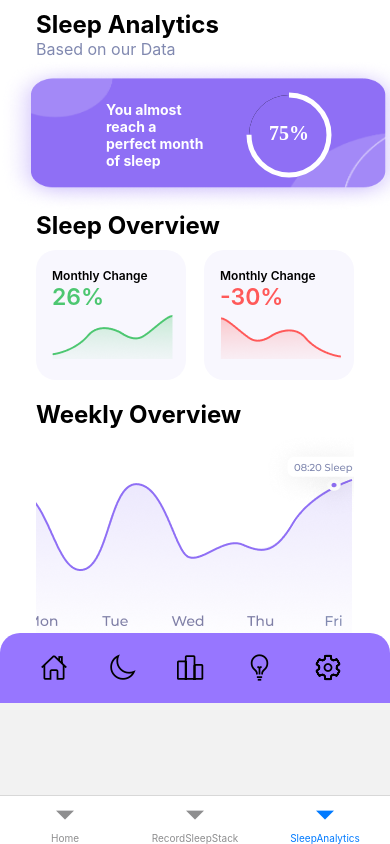
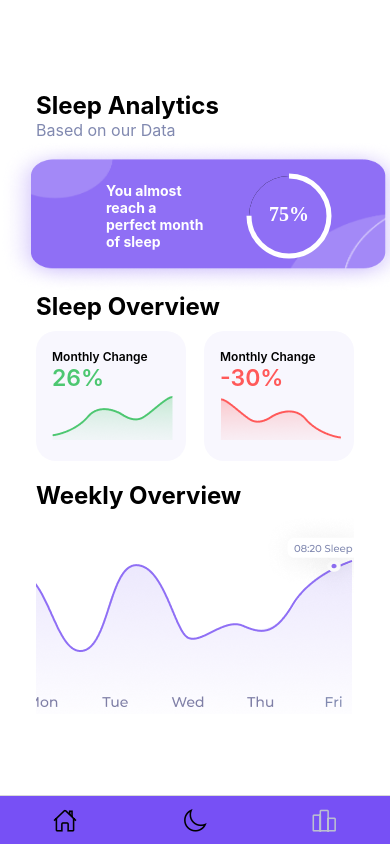
Before and after one commit to duytien2909/QLDAPM_SleepBetter, a React Native app: screen /SleepAnalytics in a window 390 px wide. Built offline with nearby package versions, Linux system fonts and the light colour scheme; what native-base would draw is missing.

Commit message:
Update nav UI

```diff
--- a/App.tsx
+++ b/App.tsx
@@ -13,6 +13,7 @@ import SleepAnalyticsScreen from "./src/screens/SleepAnalyticsScreen";
 import SleepRecordStacks, {
   RecordSleepStackParamList,
 } from "./src/routes/StackNavigators/SleepRecordStacks/SleepRecordStacks";
+import Ionicons from "@expo/vector-icons/Ionicons";
 
 const theme = extendTheme({
   colors: {
@@ -56,18 +57,54 @@ export default function App() {
       <NativeBaseProvider theme={theme}>
         <NavigationContainer>
           <Tab.Navigator
-            screenOptions={{ headerShown: false }}
+            screenOptions={{
+              headerShown: false,
+              tabBarShowLabel: false,
+              tabBarStyle: {
+                backgroundColor: "#7750F5",
+              },
+            }}
             initialRouteName="Home"
           >
-            <Tab.Screen name="Home" component={HomeScreen} />
+            <Tab.Screen
+              name="Home"
+              component={HomeScreen}
+              options={{
+                tabBarIcon: ({ focused, size }) => (
+                  <Ionicons
+                    name="home-outline"
+                    size={size}
+                    color={focused ? "#BBBFD0" : "#000"}
+                  />
+                ),
+              }}
+            />
             <Tab.Screen
               name="RecordSleepStack"
               component={SleepRecordStacks}
-              options={{ tabBarStyle: { display: "none" } }}
+              options={{
+                tabBarStyle: { display: "none" },
+                tabBarIcon: ({ focused, size }) => (
+                  <Ionicons
+                    name="moon-outline"
+                    size={size}
+                    color={focused ? "#BBBFD0" : "#000"}
+                  />
+                ),
+              }}
             />
             <Tab.Screen
               name="SleepAnalytics"
               component={SleepAnalyticsScreen}
+              options={{
+                tabBarIcon: ({ focused, size }) => (
+                  <Ionicons
+                    name="podium-outline"
+                    size={size}
+                    color={focused ? "#BBBFD0" : "#000"}
+                  />
+                ),
+              }}
             />
           </Tab.Navigator>
         </NavigationContainer>
--- a/src/screens/RecordSleepScreen.tsx
+++ b/src/screens/RecordSleepScreen.tsx
@@ -1,15 +1,16 @@
 import React, { useEffect, useRef, useState } from "react";
 import { ImageBackground } from "react-native";
 import BackgroundUrl from "../../assets/background.png";
-import { Text, VStack, Image, Container, HStack, Button } from "native-base";
+import { Text, VStack, Container, HStack, Button } from "native-base";
 import BackButton from "../components/BackButton";
-import SleepIconUrl from "../../assets/sleep-icon.png";
 import { FontAwesomeIcon } from "@fortawesome/react-native-fontawesome";
 import { faClock } from "@fortawesome/free-solid-svg-icons";
 import dayjs from "dayjs";
 import { useNavigation, useRoute } from "@react-navigation/native";
 import { AnimatedCircularProgress } from "react-native-circular-progress";
 import { Audio } from "expo-av";
+import { Image } from "react-native";
+import SleepIconUrl from "../../assets/sleep-icon.png";
 
 const RecordSleepScreen = () => {
   const navigation = useNavigation();
@@ -96,15 +97,17 @@ const RecordSleepScreen = () => {
               backgroundWidth={4}
               rotation={0}
             />
-            {/* <Image
-              source={{ uri: SleepIconUrl }}
-              w={190}
-              h={190}
+            <Image
+              source={SleepIconUrl}
+              width={190}
+              height={190}
               alt="sleep icon"
-              position={"absolute"}
-              top={17}
-              left={17}
-            /> */}
+              style={{
+                position: "absolute",
+                top: 17,
+                left: 17,
+              }}
+            />
           </Container>
           <HStack
             bg={"rgba(157,145,255,.5)"}
--- a/src/screens/SleepAnalyticsScreen.tsx
+++ b/src/screens/SleepAnalyticsScreen.tsx
@@ -46,8 +46,6 @@ const SleepAnalyticsScreen = () => {
           style={styles.weeklyGraph}
         />
       </View>
-
-      <BottomNav />
     </View>
   );
 };
@@ -56,6 +54,8 @@ const styles = StyleSheet.create({
   container: {
     backgroundColor: "#fff",
     width: "100%",
+    flex: 1,
+    justifyContent: "center",
   },
   header: {
     paddingHorizontal: 36,
```
